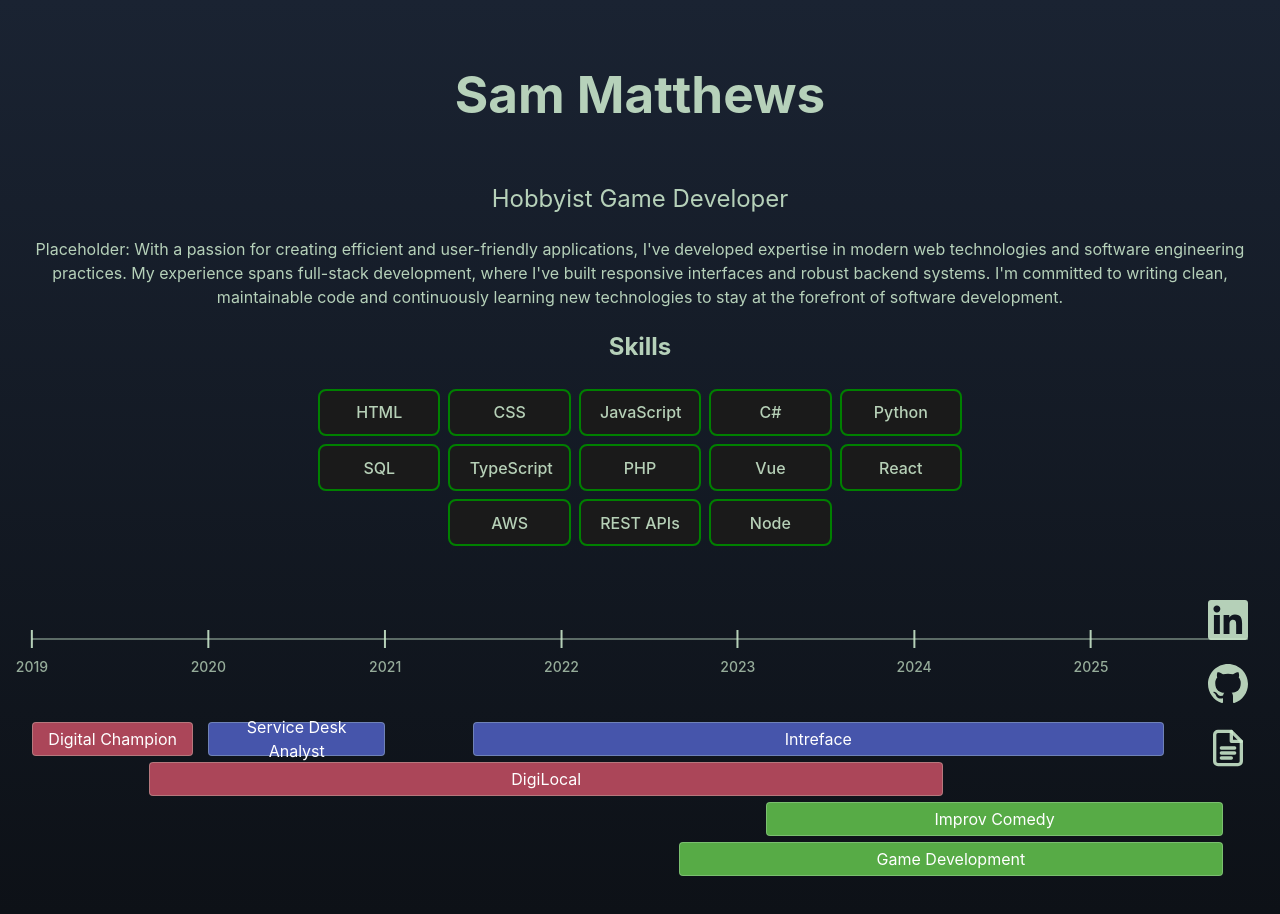
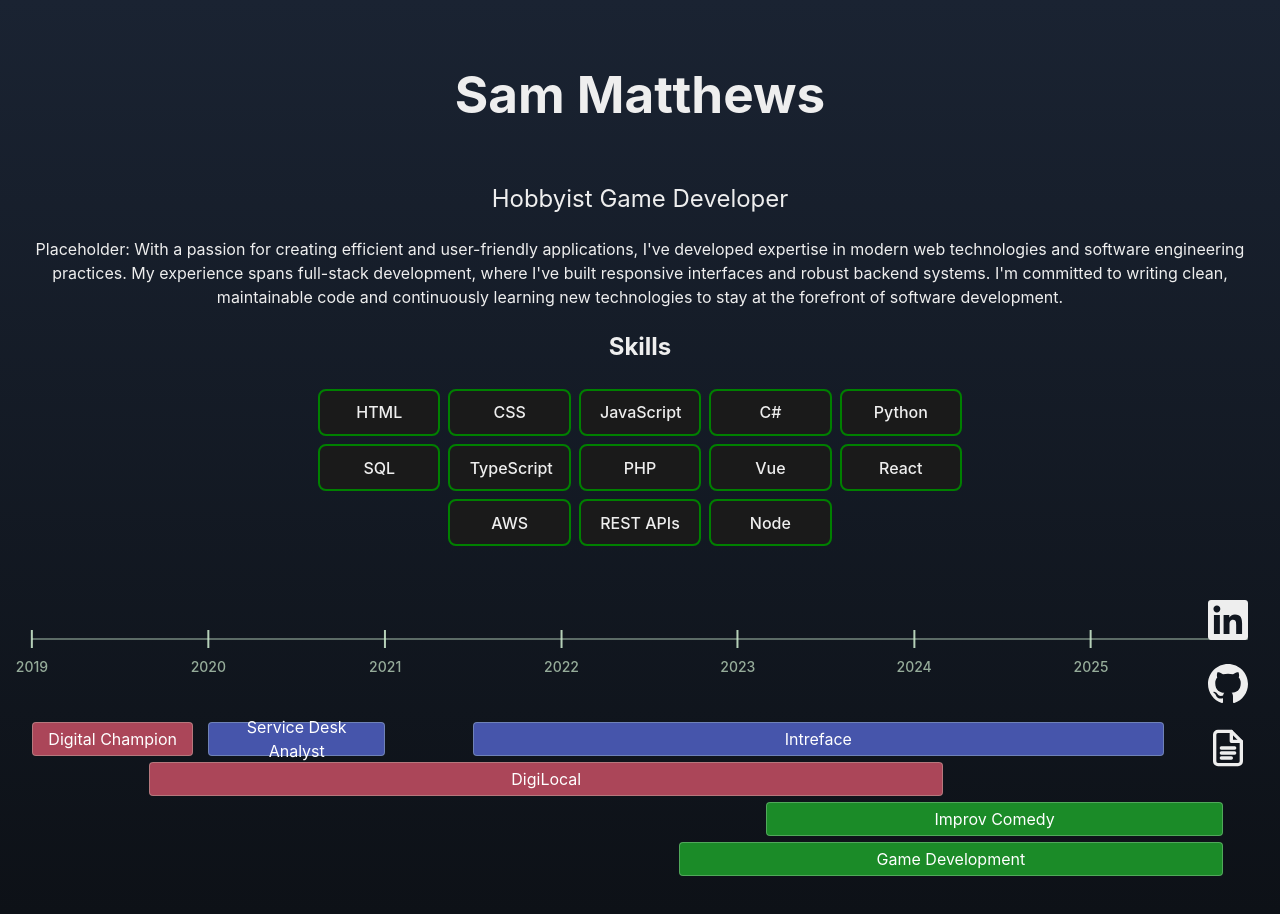
Before and after one commit to SamMatthews96/portfolio, a Vue app: page / in a window 1280 px wide. Built offline with nearby package versions, Linux system fonts and the light colour scheme.

Commit message:
Updated readme, changed theme

```diff
--- a/src/components/TimelineItem.vue
+++ b/src/components/TimelineItem.vue
@@ -33,7 +33,7 @@ switch (item.type) {
         backgroundColor.value = 'rgb(70, 85, 171)'
         break;
     case 'Hobby':
-        backgroundColor.value = 'rgb(87, 171, 70)'
+        backgroundColor.value = 'rgb(27, 139, 40)'
         break;
     default:
         throw new Error(`[20251122.2002] Unsupported Type: ${item.type}`)
--- a/src/style.css
+++ b/src/style.css
@@ -4,7 +4,7 @@
   font-weight: 400;
 
   color-scheme: dark;
-  --font-color: rgba(206, 236, 207, 0.87);
+  --font-color: #EEEEEE;
   color: var(--font-color);
 
   font-synthesis: none;
```
Also changed, not shown: 1 other file (tests, documents, lock files or other folders).
